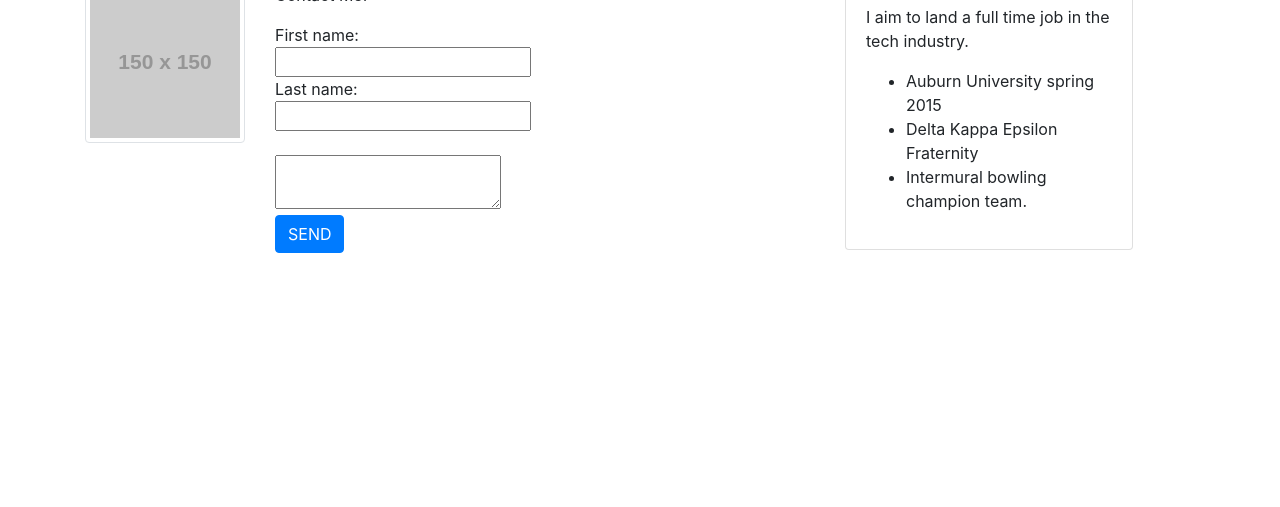
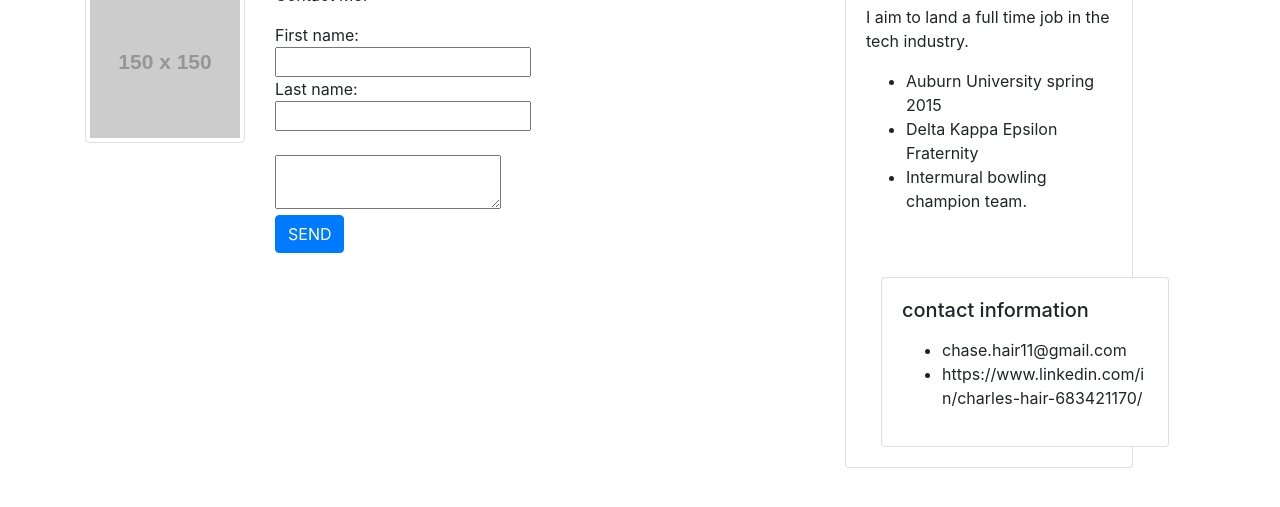
Before and after one commit to beaker113/homework1, a plain HTML site: page index.html in a window 1280 px wide. Shown: the part 129-636 px from the top of the page. Drawn offline with nearby package versions, Linux system fonts and the light colour scheme; placeholder pictures from the web are drawn by us.

Commit message:
redoing project

```diff
--- a/wireframe.html
+++ b/index.html
@@ -50,7 +50,14 @@
                         <h6 class="card-subtitle mb-2 text-muted">and achievements</h6>
                         <p class="card-text">I aim to land a full time job in the tech industry.
                             <ul><li>Auburn University spring 2015</li><li> Delta Kappa Epsilon Fraternity</li><li> Intermural bowling champion team.</li></ul></p>
+                        <br>
+                        <br>
+                        <div class="col-4">
+                                <div class="card" style="width: 18rem;">
+                                    <div class="card-body">
+                                        <h5 class="card-title">contact information</h5>
 
+                                 <p class="card-text"><ul><li>chase.hair11@gmail.com</li><li>https://www.linkedin.com/in/charles-hair-683421170/</li></ul>
                     </div>
                 </div>
             </div>
```
Also changed, not shown: style.css (added).
